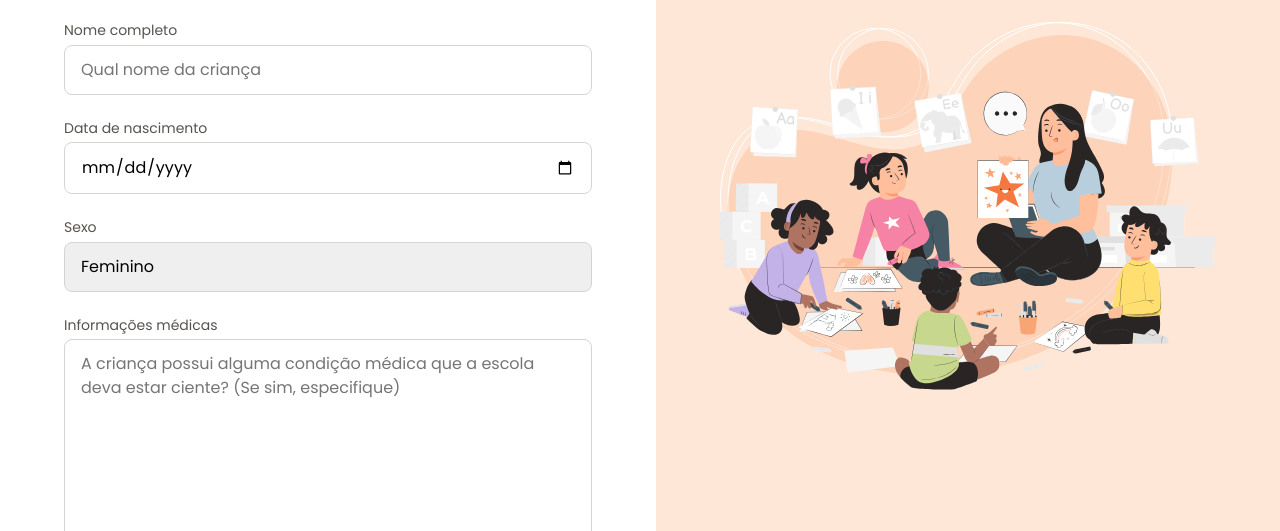
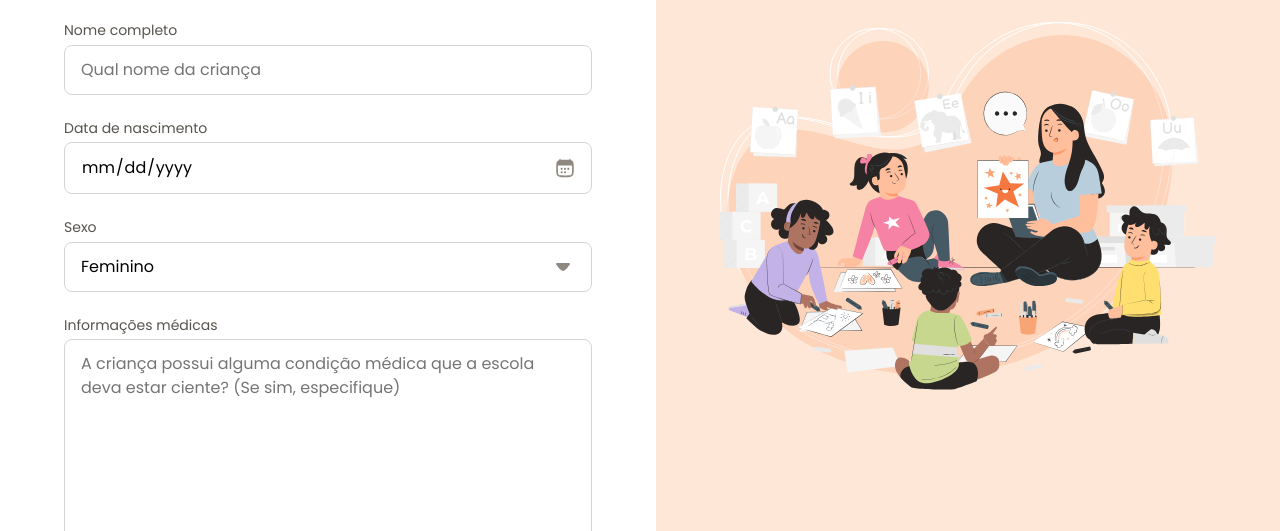
Before and after one commit to rafSnow/Formulario-de-matricula, a plain HTML site: page index.html in a window 1280 px wide. Shown: the part 269-800 px from the top of the page. Drawn offline with Linux system fonts and the light colour scheme.

Commit message:
Ajustando os inputs de data e select

```diff
--- a/styles/fields/index.css
+++ b/styles/fields/index.css
@@ -23,3 +23,27 @@ textarea:focus {
   border: 0.125rem solid var(--stroke-highlight);
   outline-offset: 0.1px;
 }
+
+input[type='date'] {
+  position: relative;
+
+  &::-webkit-calendar-picker-indicator {
+    opacity: 0;
+  }
+  &::before {
+    content: '';
+    position: absolute;
+    background: url(../../assets/icons/calendar-03.svg) center/contain no-repeat;
+    right: 1rem;
+    width: 1.25rem;
+    height: 1.25rem;
+
+    top: 50%;
+    transform: translateY(-50%);
+  }
+}
+
+select {
+  background: url(../../assets/icons/arrow-down-01.svg) no-repeat
+    calc(100% - 1rem);
+}
```
